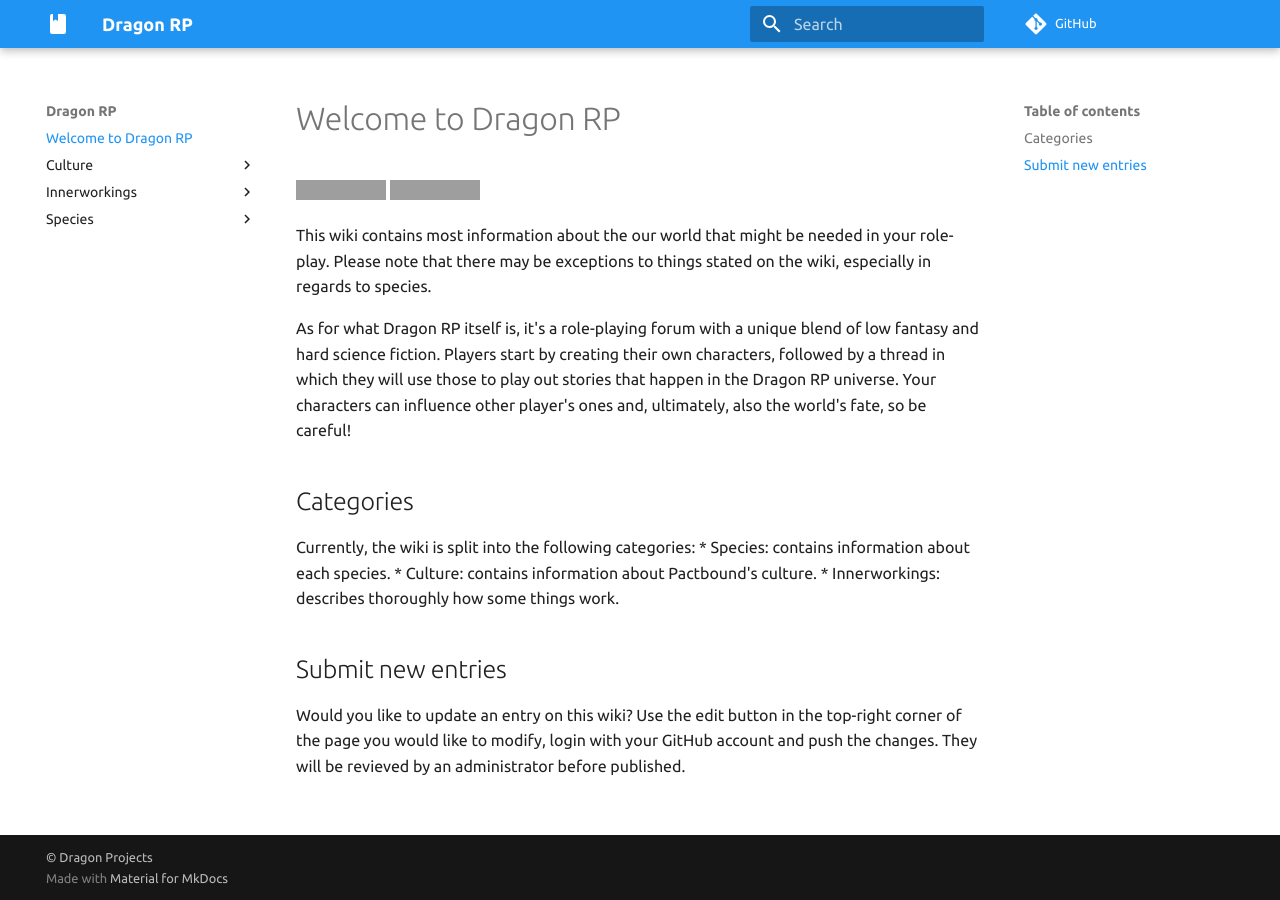
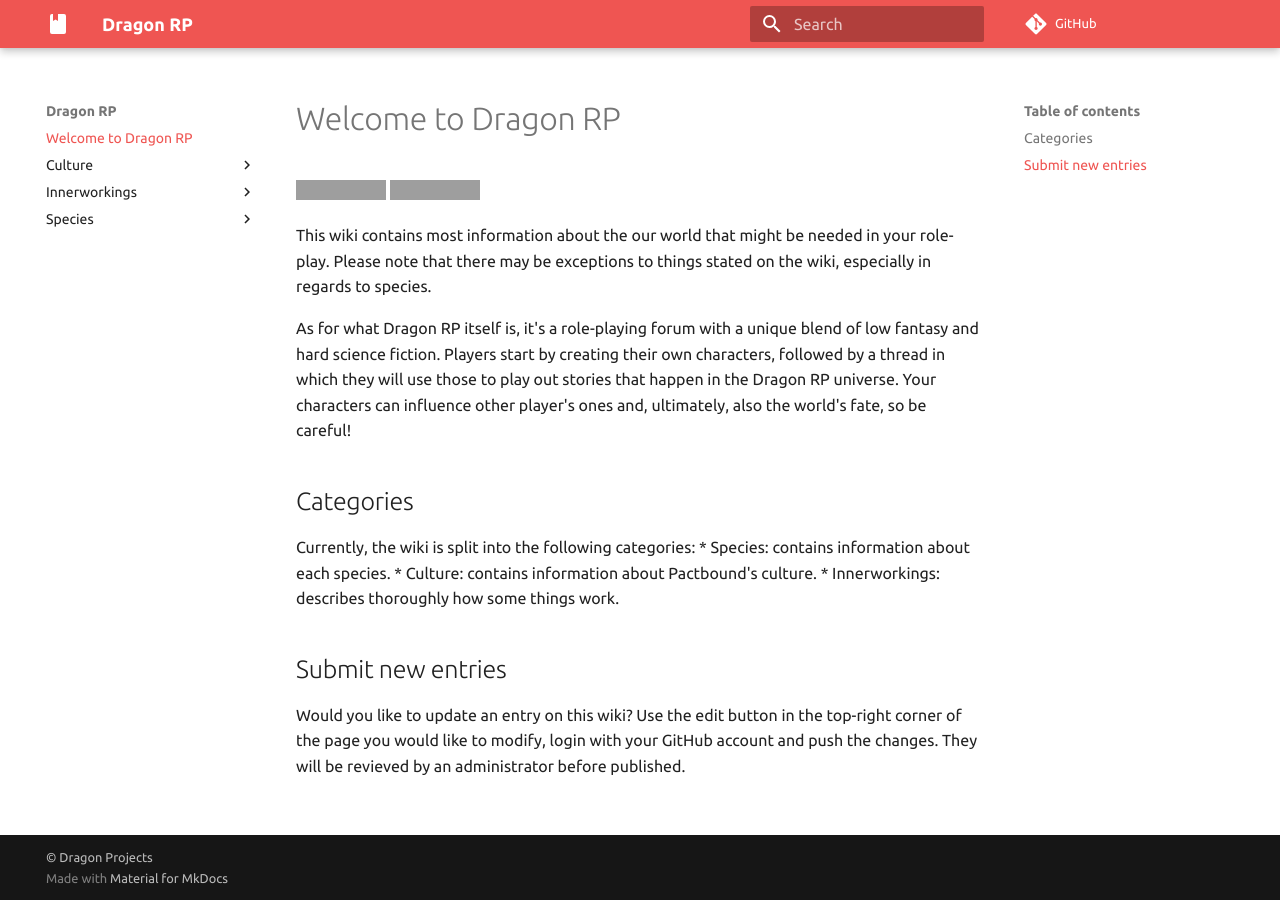
Before and after one commit to dragonprojects/dragonroleplay, an MkDocs documentation site: the page built from docs/index.md, in a window 1280 px wide. Built offline with MkDocs 1.6.1 and Material for MkDocs 9.7.7, drawn with Linux system fonts in a browser that asks for light colours; comment, search, counter and statistics services are not loaded; grey boxes are pictures that could not be loaded.

Commit message:
Update theme to red

```diff
--- a/mkdocs.yml
+++ b/mkdocs.yml
@@ -7,8 +7,8 @@ site_author: "Dragon Projects"
 theme:
   name: "material"
   palette:
-    primary: "blue"
-    accent: "blue"
+    primary: "red"
+    accent: "red"
   font:
     text: "Ubuntu"
     code: "Ubuntu Mono"
```
